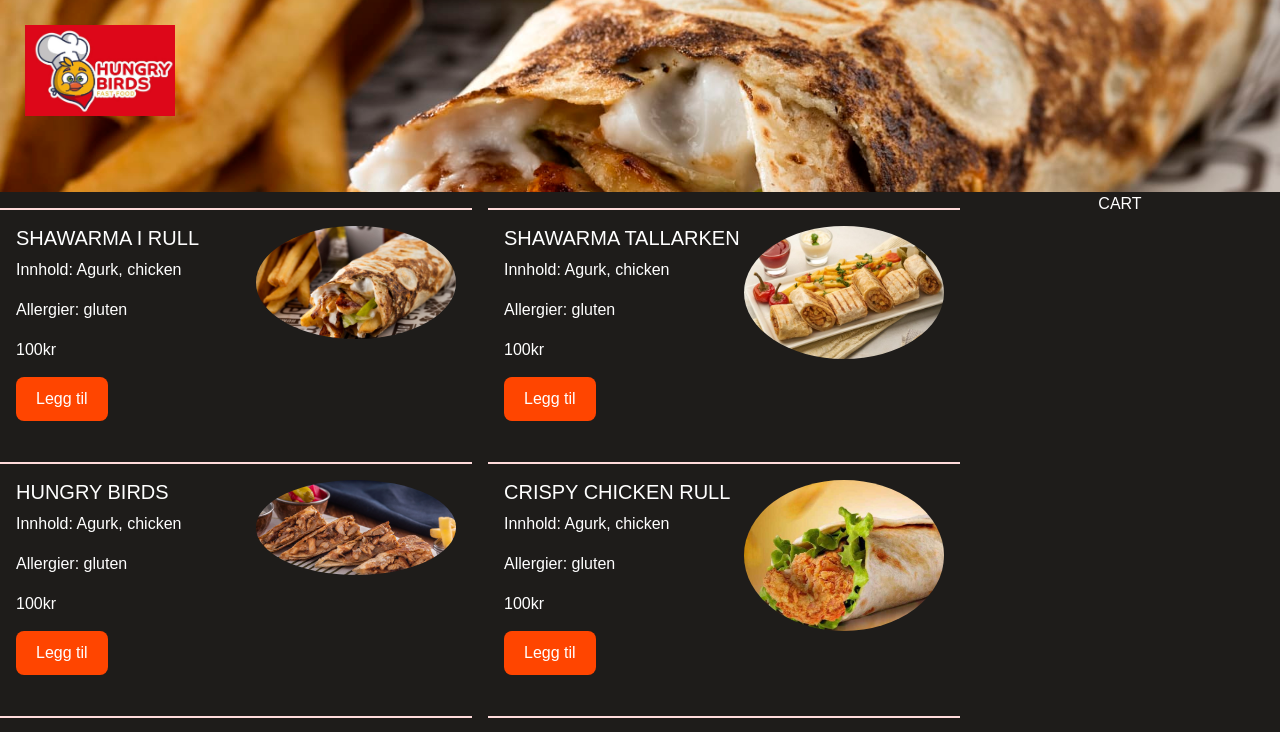
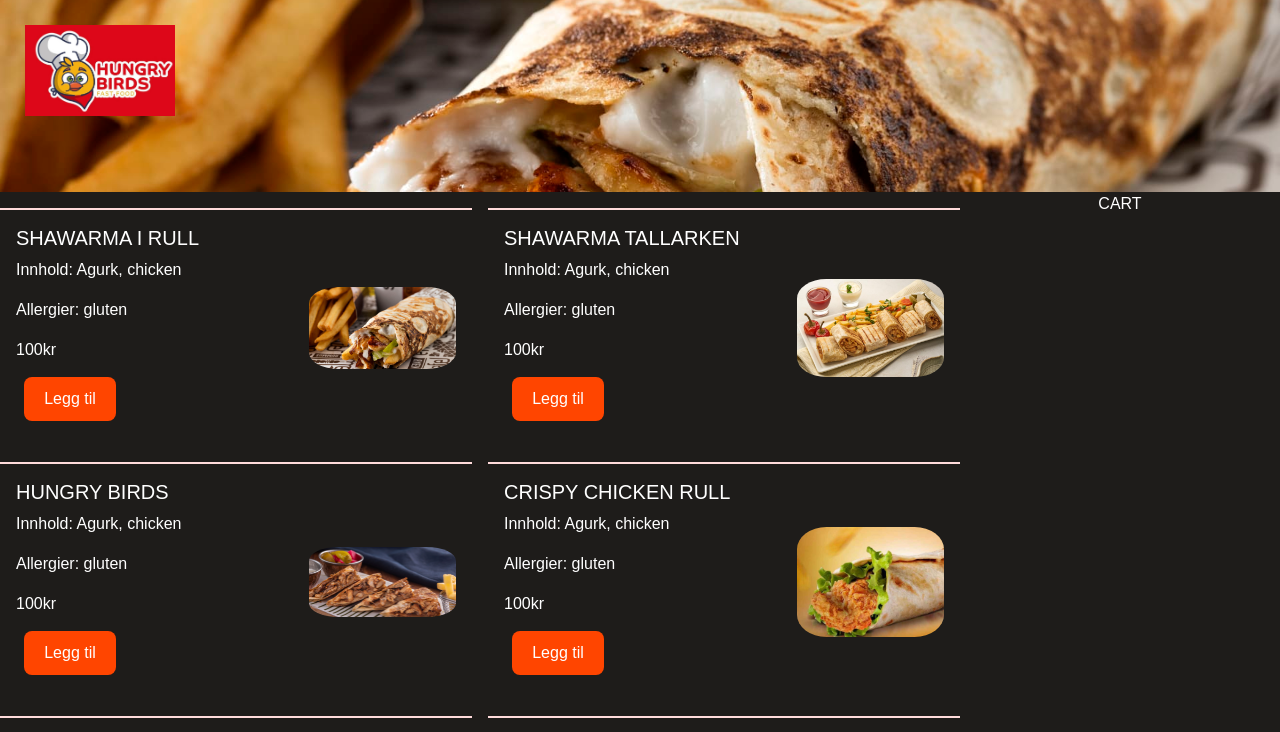
Before and after one commit to Ab0o0o0oD/hungry-birds-old, a React (Create React App) app: page / in a window 1280 px wide. Shown: the top 732 px of the page. Built offline with nearby package versions, Linux system fonts and the light colour scheme.

Commit message:
fix: trigg gh pages build

```diff
--- a/src/components/meny-card.css
+++ b/src/components/meny-card.css
@@ -17,6 +17,7 @@
         justify-content: unset;
         grid-template-columns: 1.6fr 1fr;
         grid-template-rows: 60% 40%;
+        column-gap: 1rem;
         grid-template-areas:
           'info  image'
           'info  button';
@@ -26,7 +27,7 @@
 
 .card-img-wrapper {
     grid-area: image;
-
+    align-self: unset;
 }
 
 .mcard-img {
@@ -34,17 +35,20 @@
     max-width: 100%;
     float: right;
     object-fit: cover;
-    border-radius: 50%;
+    border-radius: 20%;
+
 }
 
 
 @media only screen and (min-width: 768px) {
     .mcard-img {
-        max-width: 200px;
-    }
     }
 
+    .card-img-wrapper {
+        align-self: center;
+    }
 
+}
     .card-info-wrapper {
         grid-area: info;
         text-align: left;
--- a/src/components/primary-button.css
+++ b/src/components/primary-button.css
@@ -4,7 +4,7 @@
     justify-self: start;
     align-self: center;
     padding-top: 8px;
-
+    min-width: 108px;
 }
 
 @media only screen and (max-width: 768px) {
--- a/src/container/main-page.css
+++ b/src/container/main-page.css
@@ -1,10 +1,23 @@
 
+.products-cart{
+    display: block;
+}
+
+@media only screen and (min-width: 768px) {
     .products-cart{
         display: grid;
         grid-template-columns: 75% 25%;
         grid-template-areas: 'products-list  cart';
+
     }
 
+}
+
+.products-list{
+    grid-template-columns: 1fr;
+    grid-template-areas: 'products-list';
+}
+@media only screen and (min-width: 768px) {
     .products-list{
         grid-area: products-list;
         display: grid;
@@ -12,8 +25,10 @@
         column-gap: 1rem;
         row-gap: 1rem;
         grid-template-rows: auto;
-    margin-top:1rem
+        margin-top:1rem;
     }
+}
+
 
 .cart{
     grid-area: cart;
```
Lines whose indentation alone changed are shown as unchanged.
